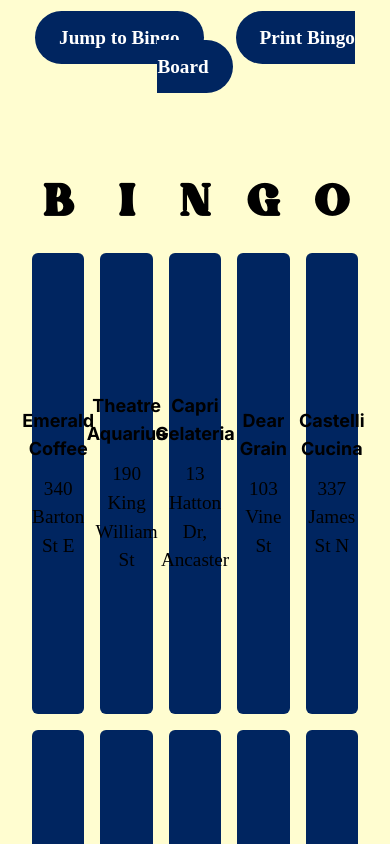
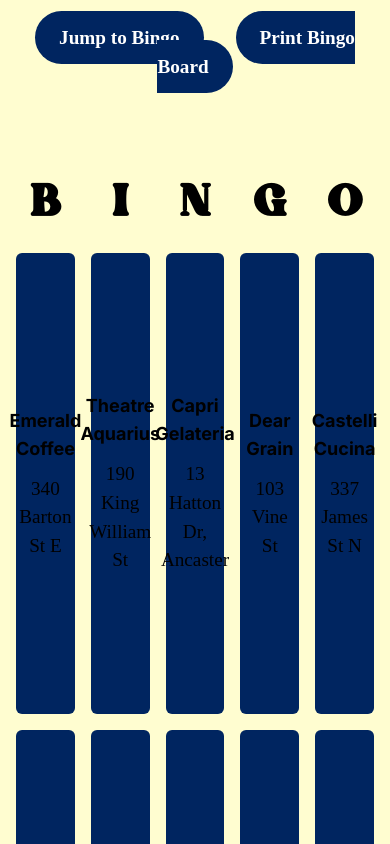
Before and after one commit to MattVinall/Hamilton-Bingo, a Next.js app: page / in a window 390 px wide. Shown: the part 1340-2184 px from the top of the page. Built offline with nearby package versions, Linux system fonts and the light colour scheme.

Commit message:
mobile updates

```diff
--- a/app/page.tsx
+++ b/app/page.tsx
@@ -12,7 +12,7 @@ const Home: React.FC = () => {
       <Navbar />
       <Intro />
       <main className="xl:min-h-[180vh] 2xl:min-h-screen">
-        <section className="mx-auto px-4 flex flex-col md:flex-row md:space-x-4">
+        <section className="mx-auto md:px-4 flex flex-col md:flex-row md:space-x-4">
           <div className="flex-1 my-8">
             <BingoBoard businesses={businesses} />
           </div>
```
